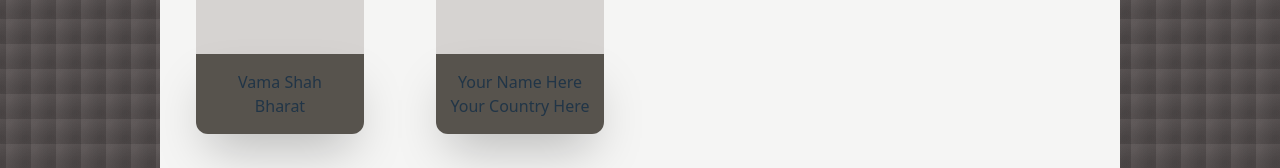
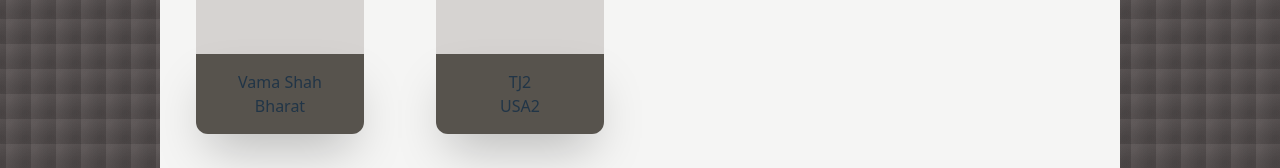
Before and after one commit to CaioCBahlis/IEEECS_Git_Workshop, a React (Vite) app: page / in a window 1280 px wide. Shown: the part 462-630 px from the top of the page. Built offline with nearby package versions, Linux system fonts and the light colour scheme.

Commit message:
adding another number

```diff
--- a/src/App.tsx
+++ b/src/App.tsx
@@ -34,8 +34,8 @@ let Contributors: Contributor[] = [
         FirstCommit: true
     },
     {
-        name: "Your Name Here",
-        country: "Your Country Here",
+        name: "TJ2",
+        country: "USA2",
         FirstCommit: true
     }
 ]
```
